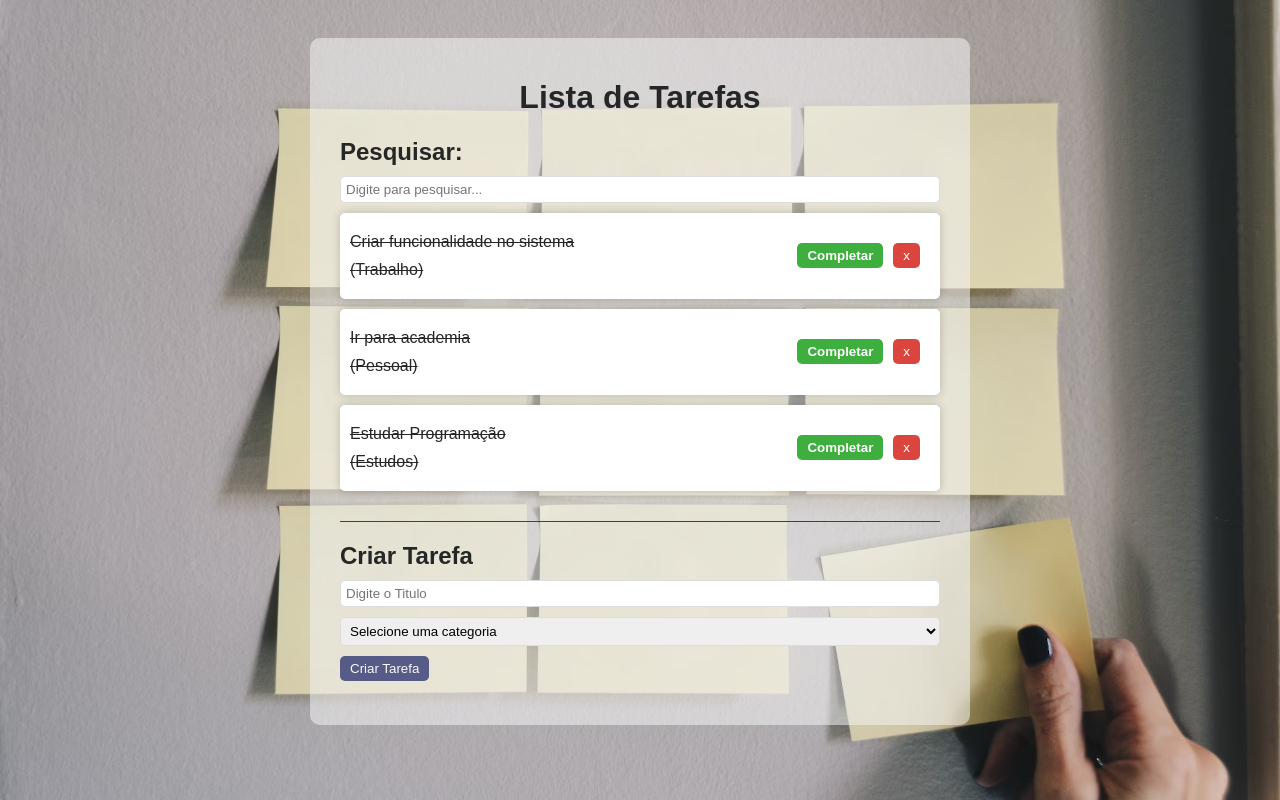
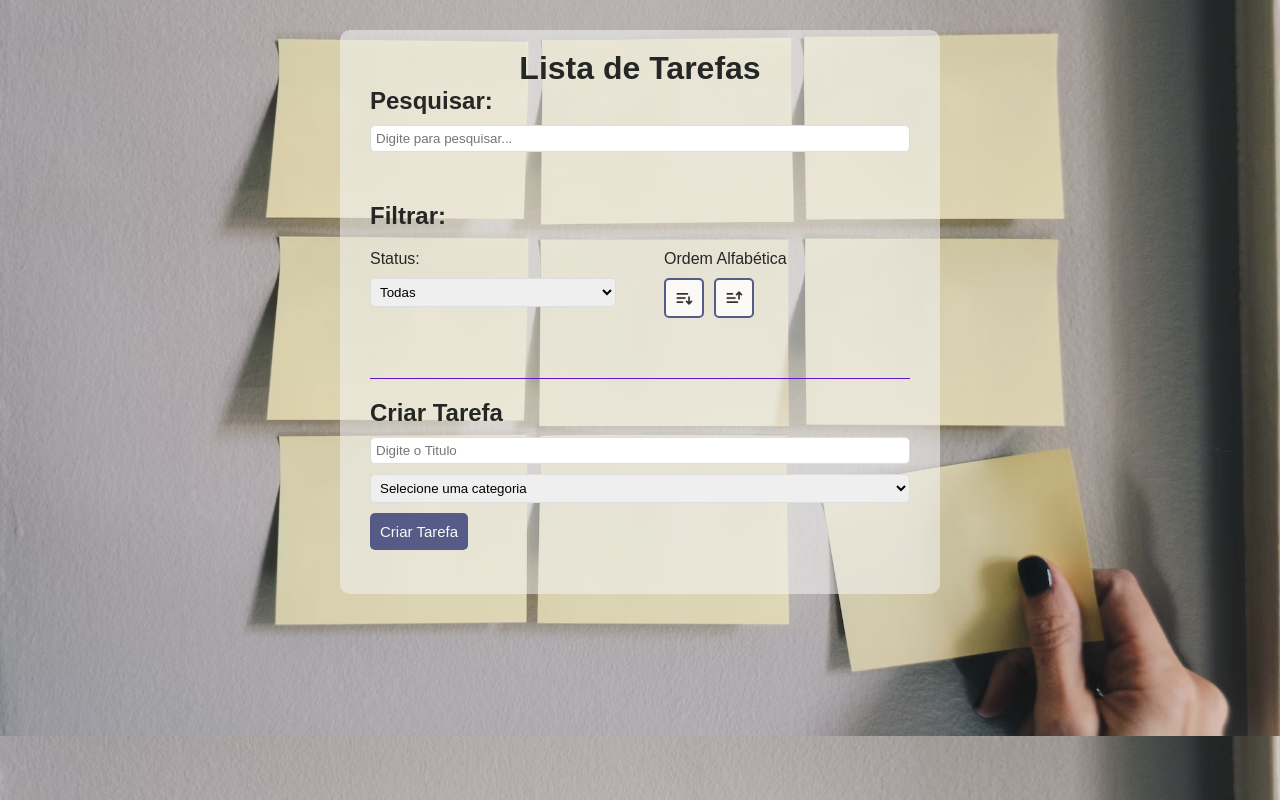
Before and after one commit to ricardoazcosta/Todo_React_Vite, a React (Vite) app: page / in a window 1280 px wide. Built offline with nearby package versions, Linux system fonts and the light colour scheme.

Commit message:
:tada: Melhorias no template Css, add propriedade word break para quebra de linhas

```diff
--- a/src/App.css
+++ b/src/App.css
@@ -1,4 +1,11 @@
+* {
+  margin: 0;
+  padding: 0;
+  box-sizing: border-box;
+}
+
 body {
+  margin: 0 auto;
   font-family: Arial, Helvetica, sans-serif;
   background-color: #f4f4f4;
   padding: 30px;
@@ -17,9 +24,57 @@ body {
 
 }
 
+.filter,
+.search {
+  margin-bottom: 20px;
+  padding-bottom: 20px;
+}
+
+.filter-options {
+  display: flex;
+  justify-content: space-between;
+  gap: 3rem;
+
+}
+
+.filter-options div{
+  flex: 1 1 0;
+}
+
 h1{
   text-align: center;
 }
+
+.btn-filter-asc {
+
+  background-image: url(../img/sort.png);
+  background-repeat: no-repeat;
+  background-position: center;
+  background-size: 20px 20px;
+  background-color: #fff;
+  border: #333974 2px solid;
+  cursor: pointer;
+  width: 40px;
+  height: 40px;
+  border-radius: 5px;
+
+}
+
+.btn-filter-desc {
+
+  background-image: url(../img/sort1.png);
+  background-repeat: no-repeat;
+  background-position: center;
+  background-size: 20px 20px;
+  background-color: #fff;
+  border: #333974 2px solid;
+  cursor: pointer;
+  width: 40px;
+  height: 40px;
+  border-radius: 5px;
+
+}
+
 
 h2 {
   margin-bottom: 10px;
@@ -44,6 +99,8 @@ button {
   transition: 0.3s;
   border: none;
   margin-right: 10px;
+  font-size: 15px;
+  padding: 10px;
 }
 
 button:hover {
@@ -79,12 +136,30 @@ input, select {
   align-items: center;
 }
 
+.content {
+  width: 100%;
+  word-break: break-all;
+}
+.btn-action {
+  display: flex;
+  align-items: center;
+  justify-content: right;
+  cursor: pointer;
+  opacity:.8;
+  transition: 0.3s;
+  border: none;
+  width: 100%;
+
+
+}
+
 .complete {
   font-weight: 600;
   color: #fff;
   background-color: #0f9c0f;
 }
 .remove {
+  font-weight: 600;
   color: #fff;
   background-color: #d1190f;
 }
--- a/src/App.jsx
+++ b/src/App.jsx
@@ -1,34 +1,14 @@
 import { useState } from 'react';
+import "./App.css";
 
 import Todo from './components/Todo';
 import TodoForm from './components/TodoForm';
 import Search from './components/Search';
+import Filter from './components/Filter';
 
-import "./App.css";
 
 function App() {
   const [todos, setTodos] = useState([
-
-    {
-      id: 1,
-      text: "Criar funcionalidade no sistema",
-      category: "Trabalho",
-      isCompleted: "false",
-    },
-    {
-      id: 2,
-      text: "Ir para academia",
-      category: "Pessoal",
-      isCompleted: "false",
-    },
-    {
-      id: 3,
-      text: "Estudar Programação",
-      category: "Estudos",
-      isCompleted: "false",
-    }
-
-
 
   ]);
 
@@ -76,6 +56,7 @@ const [search, setSearch] = useState ("");
           <div className="app">
             <h1>Lista de Tarefas</h1>
             <Search search={search} setSearch={setSearch} />
+            <Filter />
             <div className="todo-list">
               {todos
               .filter((todo) => todo.text.toLowerCase().includes(search.toLowerCase())
--- /dev/null
+++ b/src/components/Filter.jsx
@@ -0,0 +1,26 @@
+
+const Filter = () => {
+  return (
+    <div className="filter">
+        <h2>Filtrar:</h2>
+        <div className="filter-options">
+            <div>
+                <p>Status:</p>
+                <select>
+                    <option value="All">Todas</option>
+                    <option value="Completed">Completas</option>
+                    <option value="Incomplete">Inconpletas</option>
+
+                </select>
+            </div>
+            <div>
+                <p>Ordem Alfabética</p>
+                <button className="btn-filter-asc"></button>
+                <button className="btn-filter-desc"></button>
+            </div>
+        </div>
+    </div>
+  )
+}
+
+export default Filter
--- a/src/components/Todo.jsx
+++ b/src/components/Todo.jsx
@@ -10,7 +10,7 @@ const Todo = ({todo, removeTodo, completeTodo}) => {
       <p>{todo.text}</p>
       <p className='category'>({todo.category})</p>
     </div>
-    <div>
+    <div className="btn-action">
       <button className='complete'onClick={() => completeTodo(todo.id)}>Completar</button>
       <button className='remove'onClick={() => removeTodo(todo.id)}>x</button>
     </div>
--- a/src/components/TodoForm.jsx
+++ b/src/components/TodoForm.jsx
@@ -21,7 +21,7 @@ const TodoForm = ({addTodo}) => {
         <div className='todo-form'>
             <h2>Criar Tarefa</h2>
             <form onSubmit={handleSubmit}>
-                <input type="text" placeholder="Digite o Titulo"
+                <input type="text" placeholder="Digite o Titulo" maxLength={100}
                 value={value}
                 onChange={(e) => setValue(e.target.value)} />
                 <select value={category} onChange={(e) => setCategory(e.target.value)}>
```
Also changed, not shown: img/sort.png (added), img/sort1.png (added).
